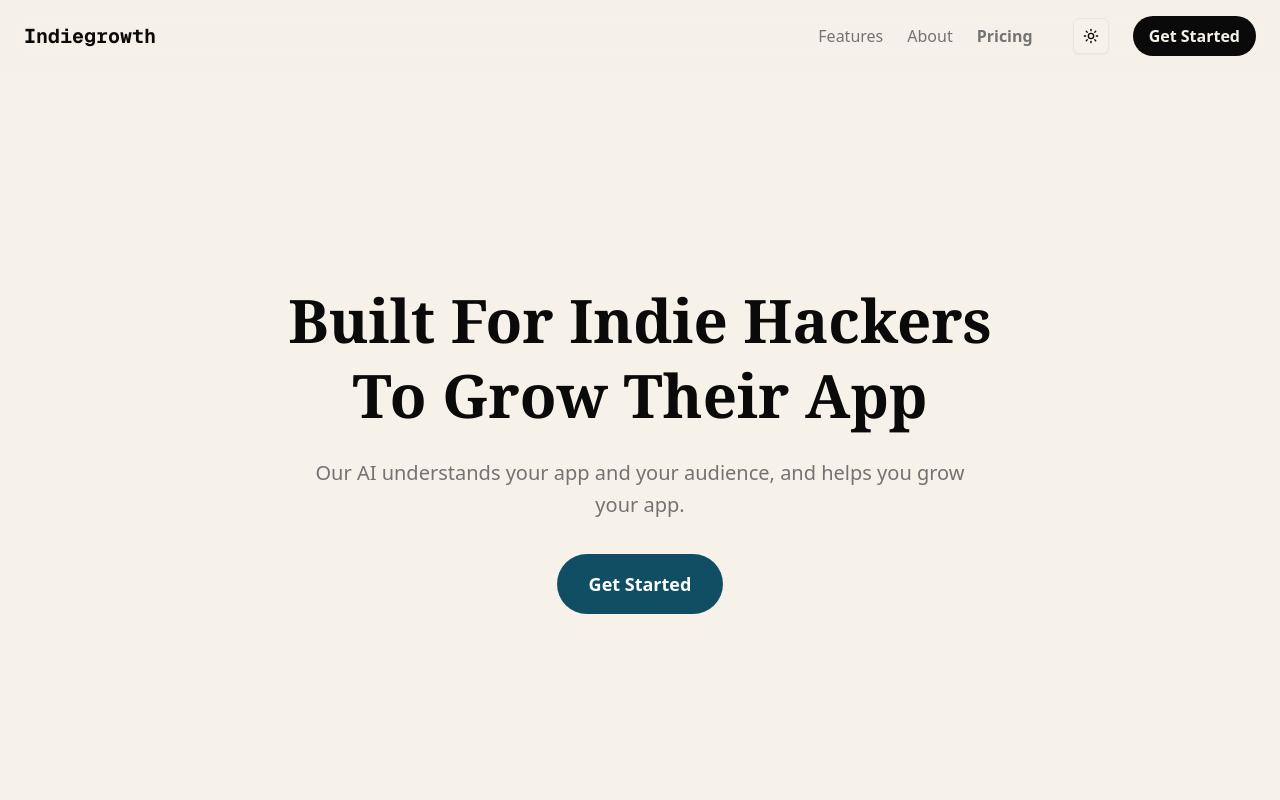
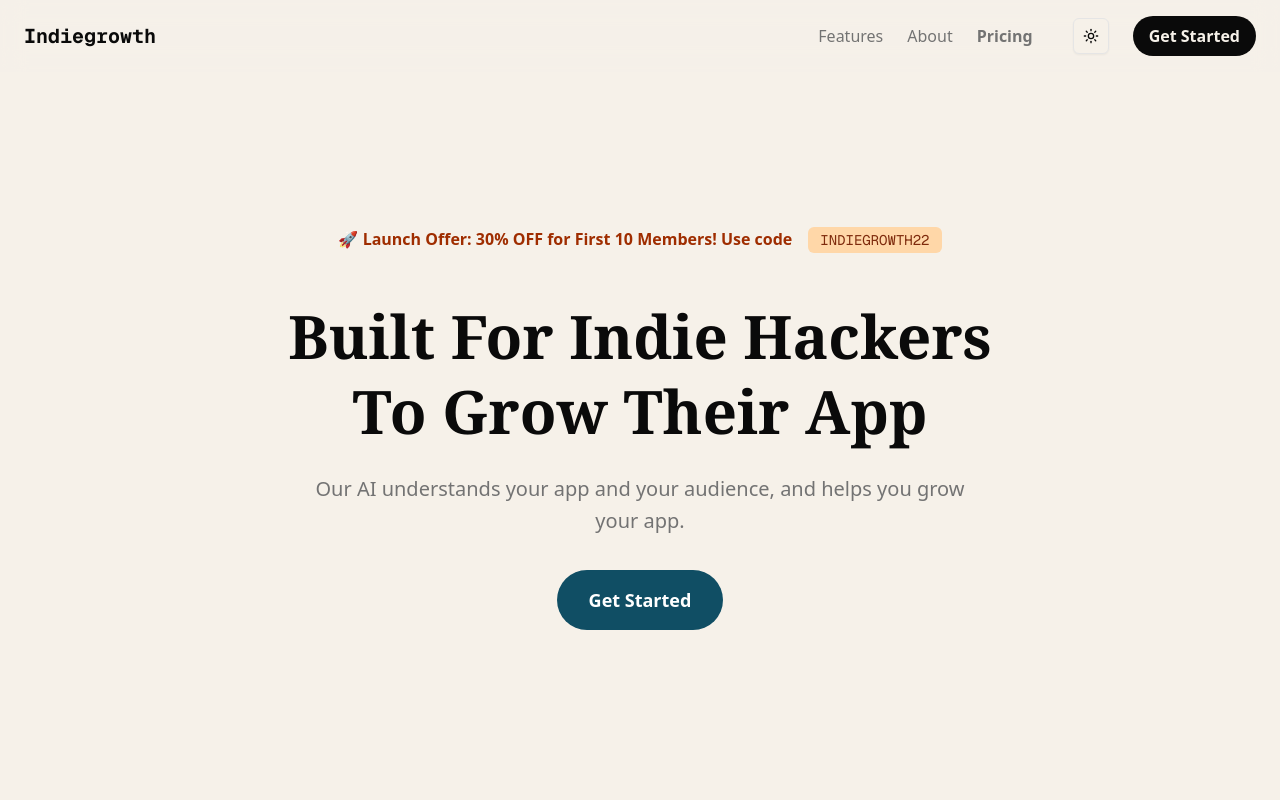
Before and after one commit to ashwaniverma-github/Marketing-co-pilot, a Next.js app: page / in a window 1280 px wide. Shown: the top 800 px of the page. Built offline with nearby package versions, Linux system fonts and the light colour scheme; no server answers.

Commit message:
promo-code

```diff
--- a/src/app/page.tsx
+++ b/src/app/page.tsx
@@ -11,6 +11,7 @@ import MuxPlayer from "@mux/mux-player-react";
 export default function Home() {
   const { resolvedTheme } = useTheme();
   const [isMobileMenuOpen, setIsMobileMenuOpen] = useState(false);
+  const [isCopied, setIsCopied] = useState(false);
 
   return (
     <div className="min-h-screen bg-background">
@@ -65,8 +66,33 @@ export default function Home() {
       </nav>
 
       {/* Hero Section */}
-      <section className="min-h-screen px-6 flex items-center justify-center relative pt-24">
+      <section className="min-h-screen px-6 flex items-center justify-center relative pt-10">
         <div className="max-w-4xl mx-auto text-center">
+          {/* Launch Offer Banner */}
+          <div className=" dark:bg-orange-900/30 rounded-xl px-6 py-4 mb-8 max-w-2xl mx-auto flex items-center justify-center space-x-4">
+            <span className="text-orange-800 dark:text-orange-200 font-bold text-sm sm:text-base">
+              🚀 Launch Offer: 30% OFF for First 10 Members! Use code
+            </span>
+            <div
+              onClick={() => {
+                navigator.clipboard.writeText('INDIEGROWTH22');
+                setIsCopied(true);
+                setTimeout(() => setIsCopied(false), 2000);
+              }}
+              className="cursor-pointer group relative"
+            >
+              <code className={`bg-orange-200 dark:bg-orange-800 text-orange-900 dark:text-orange-100 px-3 py-1 rounded-md text-xs sm:text-sm font-mono group-hover:bg-orange-300 dark:group-hover:bg-orange-700 transition-colors duration-200 ${
+                isCopied
+                  ? 'animate-pulse bg-green-200 dark:bg-green-800 text-green-900 dark:text-green-100'
+                  : ''
+              }`}>
+                INDIEGROWTH22
+                <span className="absolute -top-8 left-1/2 -translate-x-1/2 bg-gray-800 text-white text-xs px-2 py-1 rounded opacity-0 group-hover:opacity-100 transition-opacity duration-200">
+                  {isCopied ? 'Copied!' : 'Copy'}
+                </span>
+              </code>
+            </div>
+          </div>
           <h1 className="text-4xl sm:text-5xl md:text-6xl font-serif font-bold text-foreground leading-tight mb-6 max-w-3xl mx-auto">
             Built For Indie Hackers To Grow Their App <br />
             <span className="text-orange-500"></span>
```
